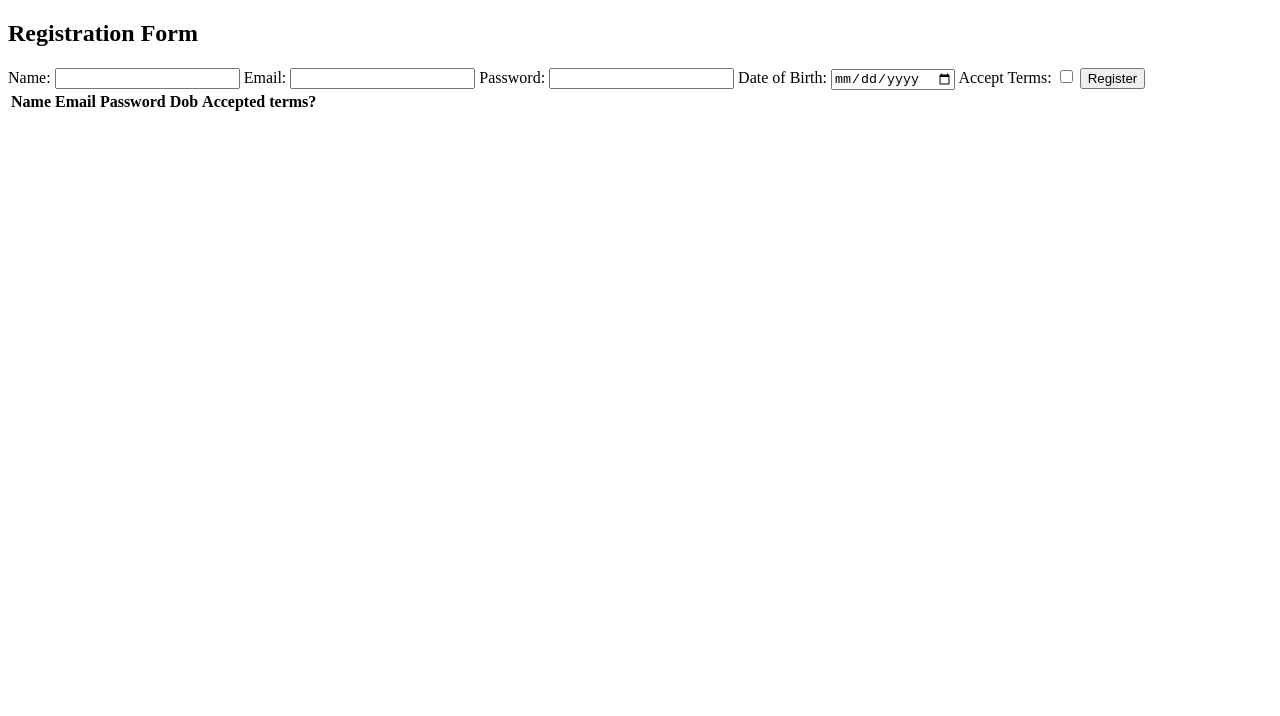
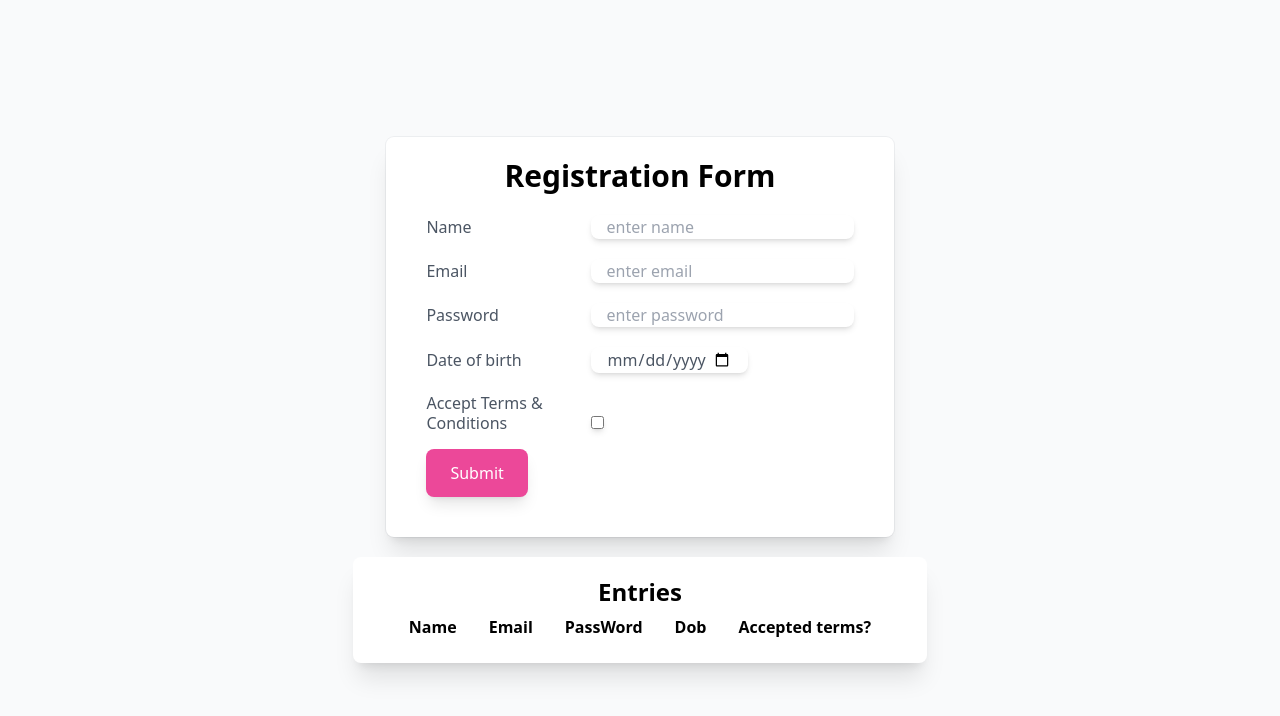
Before and after one commit to R-Shreyagh/wd101, a plain HTML site: page index.html in a window 1280 px wide. Drawn offline with nearby package versions, Linux system fonts and the light colour scheme.

Commit message:
index.html

```diff
--- a/index.html
+++ b/index.html
@@ -2,37 +2,76 @@
 <html lang="en">
 <head>
     <meta charset="UTF-8">
-    <meta name="viewport" content="width=device-width, initial-scale=1.0">
-    <title>Registration Form</title>
+    <meta name="viewport" content="width=device-width,initial-scale=1.0">
+    <script src="https://cdn.tailwindcss.com"></script>
+    <title>Registration form</title>
+    <style>
+        input#name:invalid:focus {
+            border: 2px solid rgb(51, 153, 54);
+        }
+    </style>
 </head>
+
 <body>
-<h2>Registration Form</h2>
-<form id="registrationForm">
-    <label for="name">Name:</label>
-    <input type="text" id="name" name="name" required>
-    <label for="email">Email:</label>
-    <input type="email" id="email" name="email" required>
-    <label for="password">Password:</label>
-    <input type="password" id="password" name="password" required>
-    <label for="dob">Date of Birth:</label>
-    <input type="date" id="dob" name="dob" required>
-    <label for="terms">Accept Terms:</label>
-    <input type="checkbox" id="terms" name="terms" required>
-    <button type="button" onclick="addUser()">Register</button>
-</form>
-<table id="userTable">
-    <thead>
-        <tr>
-            <th>Name</th>
-            <th>Email</th>
-            <th>Password</th>
-            <th>Dob</th>
-            <th>Accepted terms?</th>
-        </tr>
-    </thead>
-    <tbody>
-    </tbody>
-</table>
-<script src="script.js"></script>
+    <div class="relative flex min-h-screen flex-col justify-center overflow-hidden py-10 bg-gray-50">
+        <div
+            class="relative bg-white px-6 pt-5 pb-5 shadow-xl ring-1 ring-gray-900/5 sm:mx-auto sm:max-w-lg sm: rounded-lg sm:px-10">
+           <div class="mx-auto max-w-md">
+                <h2 class="text-3xl text-center font-bold leading-tight">
+                 Registration Form
+            </h2>
+            <div class="divide-y divide-gray-300/50">
+                 <div class="space-y-6 py-5 text-base leading-6 text-gray-600">
+                      <form id="user.Form">
+                          <label for="name" class="text-md w-40 inline-block font-medium leading-5 text-gray-600">
+                             Name
+                         </label>
+                         <input required type="text" id="name" name="name"
+                             class="bg-peach-100 inline-block rounded-lg shadow-md px-4 pv-3 mb-5 text-base leading-6"
+                             placeholder = "enter name"
+                             ></br>
+
+                         <label for="email" class="text-md w-40 inline-block font-medium leading-5 text-gray-600">
+                             Email
+                         </label>
+                         <input required type="email" id="email" name="email"
+                             class="bq-gray-100 inline-block rounded-lg shadow-md px-4 pv-3 mb-5 text-base loading-6"
+                            placeholder="enter email"></br>
+                         <label for="password" class="text-md w-40 inline-block font-medium leading-5 text-gray-600">
+                             Password
+                         </label>
+                         <input required type="password" id="password" name="password"
+                             class="bq-gray-100 inline-block rounded-lg shadow-md px-4 pv-3 mb-5 text-base loading-6"
+                             placeholder="enter password"></br>
+                         <label for="dob" class="text-md w-40 inline-block font-medium leading-5 text-gray-600">
+                             Date of birth
+                         </label>
+                         <input required type="date" min="1968-03-13" max="2005-03-13" id="dob" name="dob"
+                             class="bq-gray-100 inline-block rounded-lg shadow-md px-4 pv-3 mb-5 text-base loading-6 focus:invalid:border-pink-500 focus:invalid:ring-500" placeholder="enter dob"></br>
+                         <label for="acceptTerms"
+                         class="text-md w-40 inline-block font-medium leading-5 text-gray-600">
+                            Accept Terms & Conditions
+                         </label>
+                         <input type="checkbox" id="acceptTerms" name="acceptTerms"
+                             class="bq-gray-100 inline-block rounded-lg shadow-md px-4 pv-3 mb-5 text-base loading-6 placeholder-gray-500 focus:outline-none "></br>
+
+                         <button type="submit"
+                         class="w-fit rounded-lg shadow-lg px-6 py-3 bg-pink-500 text-white hover:bg-gray-400 focus:outline-none focus:shadow-none">
+                         Submit
+                        </button>
+
+                      </div>
+                    </div>
+                </div>
+            </div>
+            <div class="relative bg-white px-4 mt-5 pt-5 pb-4 shadow-xl ring-gray-300/50 sm:mx-auto sm:rounded-lg sm:px-10">
+                <div class="mx-auto">
+                 <h2 class="text-2xl text-center font-bold leading-tight">Entries</h2>
+                 <div class="divide-y divide-gray-300/50" id="user-entries"></div>
+                  </div>
+                </div>
+             </div>
+         <script src="./index.js"></script>
+        </form>
 </body>
 </html>
```
